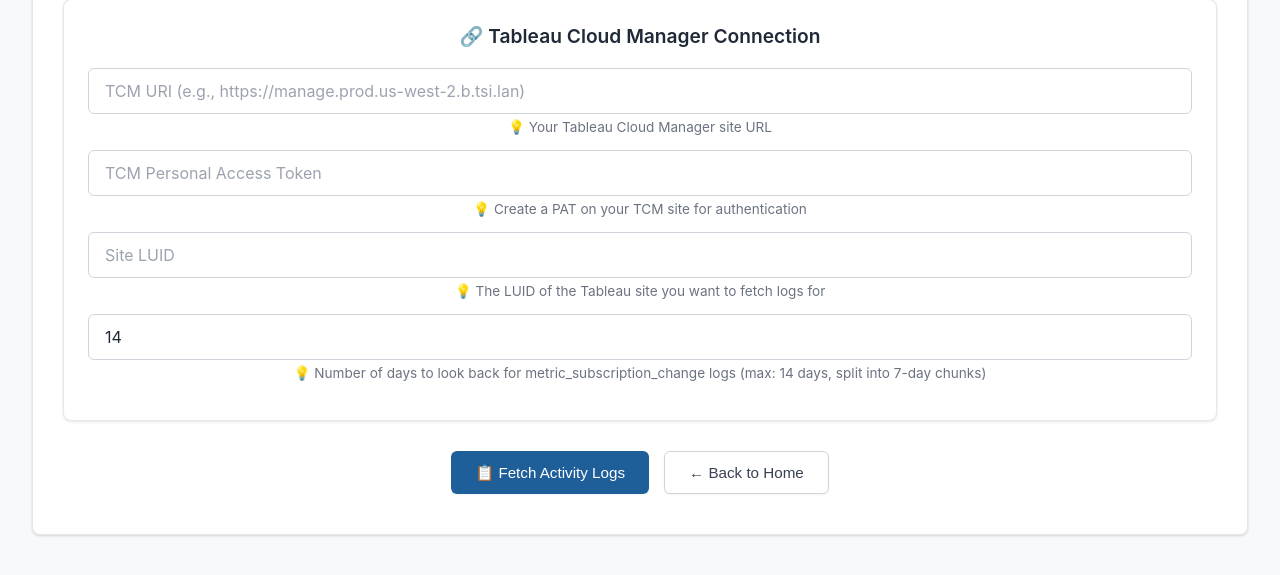
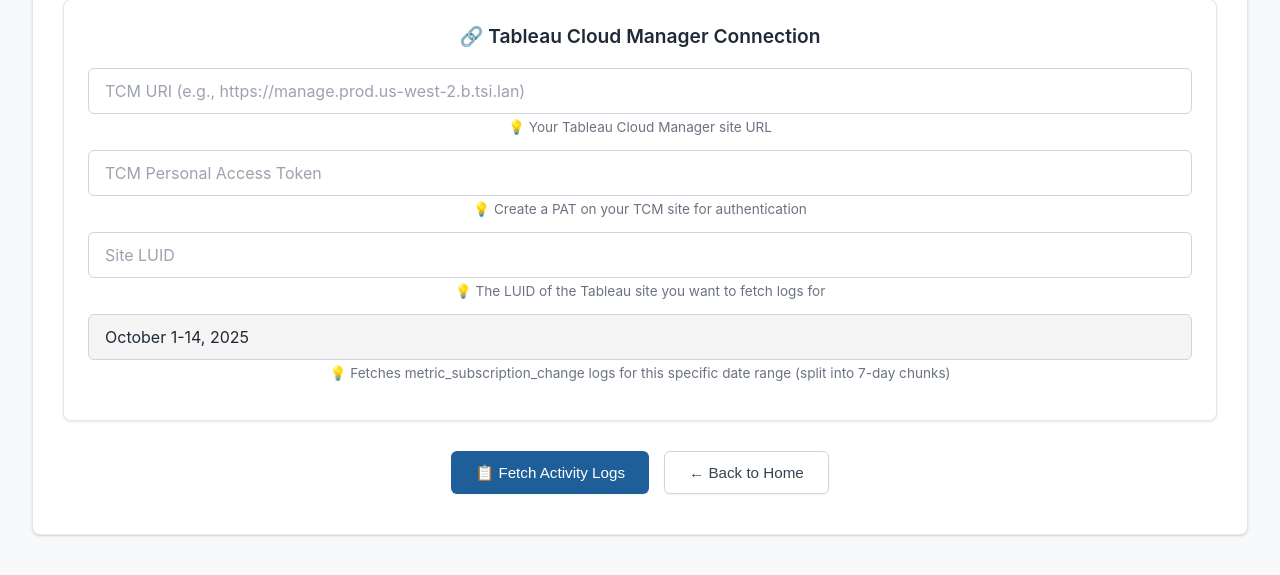
Before and after one commit to tableau/pulse-api-utilities, a Flask app: page / in a window 1280 px wide, after a click on "📋 TCM Logs". Shown: the part 510-1085 px from the top of the page. Run offline with Flask 3, Linux system fonts and the light colour scheme.

Commit message:
Change TCM utility to use specific date range: Oct 1-14, 2025
- Replace dynamic 'days back' with hardcoded dates
- Date range: October 1-14, 2025
- Split into two 7-day chunks:
  - Oct 1-7, 2025
  - Oct 8-14, 2025
- Update UI to show date range as read-only field
- Update output filename to include date range
- Update all messages and file headers with specific dates
- Still filters for metric_subscription_change events

```diff
--- a/app.py
+++ b/app.py
@@ -2668,8 +2668,11 @@ def tcm_activity_logs():
         tcm_uri = data.get('tcm_uri', '').rstrip('/')
         pat_token = data.get('pat_token', '').strip()
         site_luid = data.get('site_luid', '').strip()
-        days_back = int(data.get('days_back', 14))
         event_type = 'metric_subscription_change'  # Hardcoded filter
+
+        # Hardcoded date range: October 1-14, 2025
+        target_start_date = datetime(2025, 10, 1, 0, 0, 0)
+        target_end_date = datetime(2025, 10, 14, 23, 59, 59)
 
         # Validate required fields
         if not all([tcm_uri, pat_token, site_luid]):
@@ -2680,7 +2683,7 @@ def tcm_activity_logs():
 
         results.append({'success': True, 'message': f'🚀 Starting Tableau Cloud Manager activity log retrieval...'})
         results.append({'success': True, 'message': f'📊 Site LUID: {site_luid}'})
-        results.append({'success': True, 'message': f'📅 Fetching metric_subscription_change logs for last {days_back} days'})
+        results.append({'success': True, 'message': f'📅 Fetching logs: October 1-14, 2025'})
         results.append({'success': True, 'message': f'🔍 Event type filter: {event_type}'})
 
         # Step 1: Login to TCM
@@ -2701,23 +2704,20 @@ def tcm_activity_logs():
         results.append({'success': True, 'message': f'✅ Authentication successful! Tenant ID: {tenant_id}'})
 
         # Step 2: Split into 7-day chunks (TCM API limit)
-        end_time = datetime.utcnow()
-
-        # Calculate date ranges - split 14 days into two 7-day chunks
-        date_ranges = []
-        remaining_days = days_back
-        current_end = end_time
-
-        while remaining_days > 0:
-            chunk_days = min(remaining_days, 7)
-            chunk_start = current_end - timedelta(days=chunk_days)
-            date_ranges.append({
-                'start': chunk_start.strftime('%Y-%m-%dT%H:%M:%S'),
-                'end': current_end.strftime('%Y-%m-%dT%H:%M:%S'),
-                'days': chunk_days
-            })
-            current_end = chunk_start
-            remaining_days -= chunk_days
+        # Chunk 1: Oct 1-7, 2025
+        # Chunk 2: Oct 8-14, 2025
+        date_ranges = [
+            {
+                'start': '2025-10-01T00:00:00',
+                'end': '2025-10-07T23:59:59',
+                'label': 'Oct 1-7, 2025'
+            },
+            {
+                'start': '2025-10-08T00:00:00',
+                'end': '2025-10-14T23:59:59',
+                'label': 'Oct 8-14, 2025'
+            }
+        ]
 
         results.append({'success': True, 'message': f'📅 Split into {len(date_ranges)} date range(s) (7-day API limit)'})
 
@@ -2725,7 +2725,7 @@ def tcm_activity_logs():
         all_file_paths = []
 
         for i, date_range in enumerate(date_ranges, 1):
-            results.append({'success': True, 'message': f'📂 Range {i}/{len(date_ranges)}: {date_range["start"]} to {date_range["end"]}'})
+            results.append({'success': True, 'message': f'📂 Range {i}/{len(date_ranges)}: {date_range["label"]}'})
 
             paths_result = tcm_get_activity_log_paths(
                 tcm_uri, session_token, tenant_id, site_luid,
@@ -2819,14 +2819,14 @@ def tcm_activity_logs():
 
         # Step 6: Save to local file
         timestamp = datetime.utcnow().strftime('%Y%m%d_%H%M%S')
-        output_filename = f"tcm_metric_subscription_logs_{site_luid}_{timestamp}.txt"
+        output_filename = f"tcm_metric_subscription_logs_Oct1-14-2025_{site_luid}_{timestamp}.txt"
         output_path = os.path.join(os.path.dirname(__file__), output_filename)
 
         try:
             with open(output_path, 'w', encoding='utf-8') as f:
                 f.write(f"TABLEAU CLOUD MANAGER - METRIC SUBSCRIPTION CHANGE LOGS\n")
                 f.write(f"Site LUID: {site_luid}\n")
-                f.write(f"Days back: {days_back}\n")
+                f.write(f"Date Range: October 1-14, 2025\n")
                 f.write(f"Event type: {event_type}\n")
                 f.write(f"Total Files Downloaded: {downloaded_count}\n")
                 f.write(f"Generated: {datetime.utcnow().strftime('%Y-%m-%d %H:%M:%S')} UTC\n")
@@ -2847,7 +2847,7 @@ def tcm_activity_logs():
         if failed_count > 0:
             results.append({'success': True, 'message': f'❌ Failed: {failed_count} file(s)'})
         results.append({'success': True, 'message': f'📊 Total log size: {len(combined_logs):,} characters'})
-        results.append({'success': True, 'message': f'📅 Days covered: {days_back}'})
+        results.append({'success': True, 'message': f'📅 Date range: October 1-14, 2025'})
         results.append({'success': True, 'message': f'🔍 Event type: {event_type}'})
 
         summary = f"Successfully downloaded {downloaded_count} metric_subscription_change log file(s)"
--- a/templates/index.html
+++ b/templates/index.html
@@ -1256,8 +1256,8 @@
                         <small>💡 The LUID of the Tableau site you want to fetch logs for</small>
                     </div>
                     <div class="form-row">
-                        <input type="number" id="tcm_days_back" name="days_back" value="14" min="1" max="14" required>
-                        <small>💡 Number of days to look back for metric_subscription_change logs (max: 14 days, split into 7-day chunks)</small>
+                        <input type="text" id="tcm_date_range" value="October 1-14, 2025" readonly style="background-color: #f5f5f5; cursor: not-allowed;">
+                        <small>💡 Fetches metric_subscription_change logs for this specific date range (split into 7-day chunks)</small>
                     </div>
                 </div>
 
```
